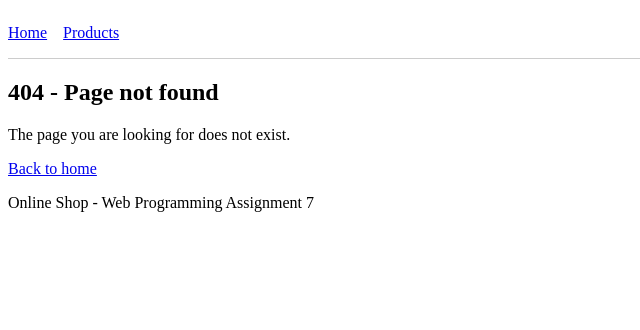
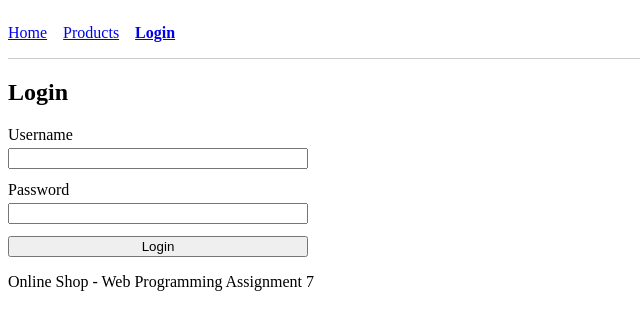
Before and after one commit to Yokatali/Web-Lab7, a React (Vite) app in the folder assignment7/: page /login in a window 1280 px wide. Before the commit this address had no page. Shown: the top 330 px of the page, without its empty margins (0-640 px from the left). Built offline with nearby package versions, Linux system fonts and the light colour scheme.

Commit message:
Add Login page and auth links in NavBar

```diff
--- a/assignment7/src/App.jsx
+++ b/assignment7/src/App.jsx
@@ -3,6 +3,7 @@ import Layout from "./components/Layout.jsx";
 import Home from "./pages/Home.jsx";
 import ProductList from "./pages/ProductList.jsx";
 import ProductDetail from "./pages/ProductDetail.jsx";
+import Login from "./pages/Login.jsx";
 import NotFound from "./pages/NotFound.jsx";
 
 export default function App() {
@@ -14,6 +15,7 @@ export default function App() {
           <Route index element={<ProductList />} />
           <Route path=":id" element={<ProductDetail />} />
         </Route>
+        <Route path="login" element={<Login />} />
         <Route path="*" element={<NotFound />} />
       </Route>
     </Routes>
--- a/assignment7/src/components/NavBar.jsx
+++ b/assignment7/src/components/NavBar.jsx
@@ -1,12 +1,28 @@
 import { NavLink } from "react-router";
+import { useAuth } from "../context/AuthContext.jsx";
 
 export default function NavBar() {
+  const { user, dispatch } = useAuth();
+
   return (
     <nav>
       <NavLink to="/" end>
         Home
       </NavLink>
       <NavLink to="/products">Products</NavLink>
+      {user ? (
+        <>
+          <span>{user.username}</span>
+          <button
+            type="button"
+            onClick={() => dispatch({ type: "LOGGED_OUT" })}
+          >
+            Logout
+          </button>
+        </>
+      ) : (
+        <NavLink to="/login">Login</NavLink>
+      )}
     </nav>
   );
 }
--- a/assignment7/src/index.css
+++ b/assignment7/src/index.css
@@ -37,3 +37,16 @@ nav a.active {
   width: 100%;
   max-width: 300px;
 }
+
+.login-form {
+  display: flex;
+  flex-direction: column;
+  gap: 0.75rem;
+  max-width: 300px;
+}
+
+.login-form label {
+  display: flex;
+  flex-direction: column;
+  gap: 0.25rem;
+}
--- /dev/null
+++ b/assignment7/src/pages/Login.jsx
@@ -0,0 +1,60 @@
+import { useState } from "react";
+import { useLocation, useNavigate } from "react-router";
+import { login } from "../api/authApi.js";
+import { useAuth } from "../context/AuthContext.jsx";
+
+export default function Login() {
+  const [username, setUsername] = useState("");
+  const [password, setPassword] = useState("");
+  const [loading, setLoading] = useState(false);
+  const [error, setError] = useState("");
+  const { dispatch } = useAuth();
+  const navigate = useNavigate();
+  const location = useLocation();
+  const from = location.state?.from ?? "/";
+
+  async function handleSubmit(event) {
+    event.preventDefault();
+    setLoading(true);
+    setError("");
+    try {
+      const user = await login(username, password);
+      dispatch({ type: "LOGGED_IN", payload: user });
+      navigate(from, { replace: true });
+    } catch (err) {
+      setError(err.message);
+      setLoading(false);
+    }
+  }
+
+  return (
+    <section>
+      <h1>Login</h1>
+      <form className="login-form" onSubmit={handleSubmit}>
+        <label>
+          Username
+          <input
+            type="text"
+            value={username}
+            onChange={(event) => setUsername(event.target.value)}
+            required
+          />
+        </label>
+        <label>
+          Password
+          <input
+            type="password"
+            value={password}
+            onChange={(event) => setPassword(event.target.value)}
+            required
+          />
+        </label>
+        <button type="submit" disabled={loading}>
+          Login
+        </button>
+      </form>
+      {loading && <p>Signing in...</p>}
+      {error && <p role="alert">{error}</p>}
+    </section>
+  );
+}
```
